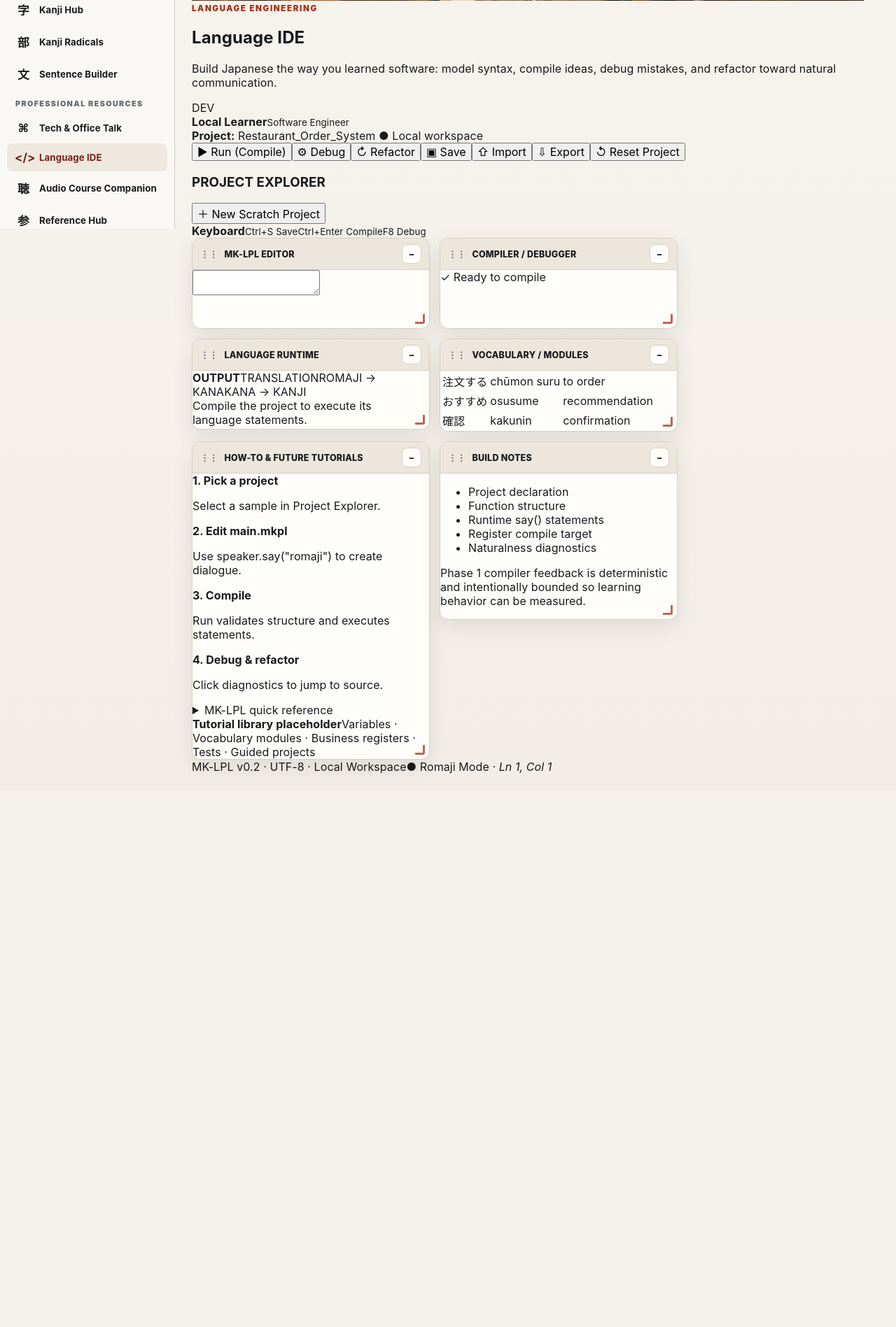
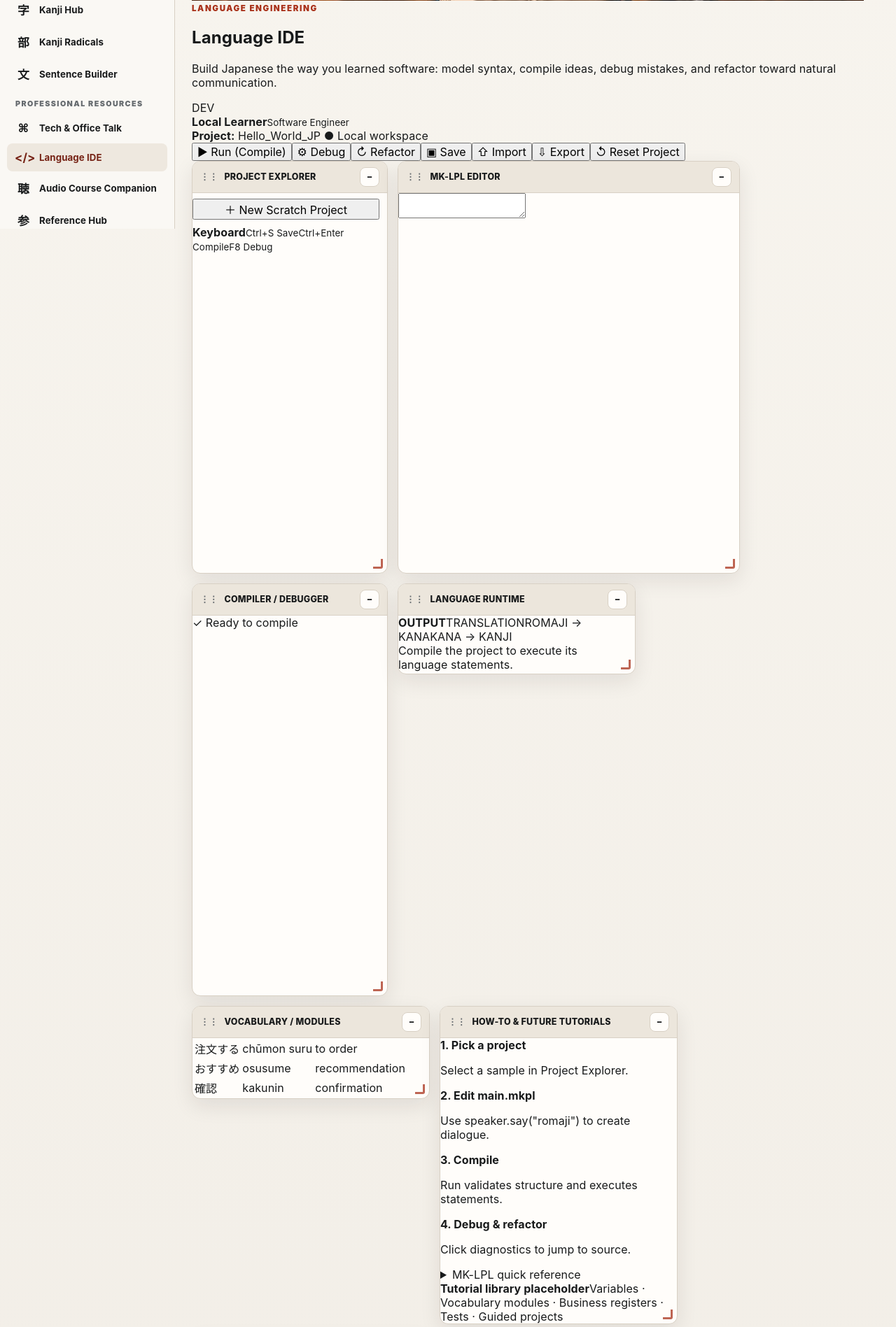
Before and after one commit to eabdiel/ManabiKobo, a Flask app: page /en/language-ide/ in a window 1280 px wide. Shown: the part 473-2370 px from the top of the page at 70% size. Before the commit the page ends 1579 px from the top, so only its background shows below. Run offline with Flask 3, Linux system fonts and the light colour scheme.

```diff
--- a/app/templates/ide/workspace.html
+++ b/app/templates/ide/workspace.html
@@ -3,11 +3,22 @@
 {% block content %}
 <link rel="stylesheet" href="{{ url_for('static',filename='css/language-ide.css') }}?v=2.0">
 <section class="ide-hero"><img src="{{ url_for('static',filename='assets/manabi-kobo-banner.png') }}" alt=""><div><span class="section-kicker">LANGUAGE ENGINEERING</span><h1>Language IDE</h1><p>Build Japanese the way you learned software: model syntax, compile ideas, debug mistakes, and refactor toward natural communication.</p></div><div class="ide-profile"><div class="ide-avatar">DEV</div><span><b>Local Learner</b><small>Software Engineer</small></span></div></section>
-<div class="ide-commandbar"><div><b>Project:</b> <span data-ide-project-name>Restaurant_Order_System</span> <span class="ide-saved">● Local workspace</span></div><div class="ide-actions"><button class="ide-primary" data-ide-run>▶ Run (Compile)</button><button data-ide-debug>⚙ Debug</button><button data-ide-refactor>↻ Refactor</button><button data-ide-save>▣ Save</button><button data-ide-import>⇧ Import</button><button data-ide-export>⇩ Export</button><button data-ide-reset-project>↺ Reset Project</button><input type="file" data-ide-import-file accept=".json,application/json" hidden></div></div>
-<section class="ide-layout"><aside class="ide-project-pane"><h3>PROJECT EXPLORER</h3><div data-ide-explorer></div><div class="ide-actions"><button type="button" data-ide-new-project>＋ New Scratch Project</button></div><div class="ide-shortcuts"><b>Keyboard</b><small>Ctrl+S Save</small><small>Ctrl+Enter Compile</small><small>F8 Debug</small></div></aside>
+<div class="ide-commandbar"><div><b>Project:</b> <span data-ide-project-name>Hello_World_JP</span> <span class="ide-saved">● Local workspace</span></div><div class="ide-actions"><button class="ide-primary" data-ide-run>▶ Run (Compile)</button><button data-ide-debug>⚙ Debug</button><button data-ide-refactor>↻ Refactor</button><button data-ide-save>▣ Save</button><button data-ide-import>⇧ Import</button><button data-ide-export>⇩ Export</button><button data-ide-reset-project>↺ Reset Project</button><input type="file" data-ide-import-file accept=".json,application/json" hidden></div></div>
+
 <section class="ide-workbench" data-mk-canvas="language-ide-v2">
-<article class="ide-tile ide-editor-tile" data-mk-tile="editor"><div data-mk-toolbar><span data-mk-drag>⋮⋮</span><span>MK-LPL EDITOR</span><button data-mk-minimize>−</button></div><div data-mk-body><div class="ide-tabs" data-ide-tabs></div><textarea class="ide-code" spellcheck="false" data-ide-source></textarea></div></article>
-<article class="ide-tile ide-compiler" data-mk-tile="compiler"><div data-mk-toolbar><span data-mk-drag>⋮⋮</span><span>COMPILER / DEBUGGER</span><button data-mk-minimize>−</button></div><div data-mk-body><div class="ide-compile-status" data-ide-status>✓ Ready to compile</div><div data-ide-diagnostics></div></div></article>
+<article class="ide-tile ide-project-pane" data-mk-tile="project-explorer" style="flex-basis:220px;height:590px">
+  <div data-mk-toolbar><span data-mk-drag>⋮⋮</span><span>PROJECT EXPLORER</span><button data-mk-minimize>−</button></div>
+  <div data-mk-body>
+    <div data-ide-explorer></div>
+    <div class="ide-actions" style="display:block;margin:8px 0"><button type="button" data-ide-new-project style="width:100%">＋ New Scratch Project</button></div>
+    <div class="ide-shortcuts"><b>Keyboard</b><small>Ctrl+S Save</small><small>Ctrl+Enter Compile</small><small>F8 Debug</small></div>
+  </div>
+</article>
+
+<article class="ide-tile ide-editor-tile" data-mk-tile="editor" style="flex-basis:calc(62% - 120px);height:590px"><div data-mk-toolbar><span data-mk-drag>⋮⋮</span><span>MK-LPL EDITOR</span><button data-mk-minimize>−</button></div><div data-mk-body><div class="ide-tabs" data-ide-tabs></div><textarea class="ide-code" spellcheck="false" data-ide-source></textarea></div></article>
+
+<article class="ide-tile ide-compiler" data-mk-tile="compiler" style="flex-basis:calc(38% - 128px);height:590px"><div data-mk-toolbar><span data-mk-drag>⋮⋮</span><span>COMPILER / DEBUGGER</span><button data-mk-minimize>−</button></div><div data-mk-body><div class="ide-compile-status" data-ide-status>✓ Ready to compile</div><div data-ide-diagnostics></div></div></article>
+
 <article class="ide-tile ide-runtime" data-mk-tile="runtime"><div data-mk-toolbar><span data-mk-drag>⋮⋮</span><span>LANGUAGE RUNTIME</span><button data-mk-minimize>−</button></div><div data-mk-body><div class="ide-runtime-tabs"><b>OUTPUT</b><span>TRANSLATION</span><span>ROMAJI → KANA</span><span>KANA → KANJI</span></div><div data-ide-runtime-output><div class="ide-empty">Compile the project to execute its language statements.</div></div></div></article>
 <article class="ide-tile ide-vocab" data-mk-tile="vocabulary"><div data-mk-toolbar><span data-mk-drag>⋮⋮</span><span>VOCABULARY / MODULES</span><button data-mk-minimize>−</button></div><div data-mk-body><table><tr><td>注文する</td><td>chūmon suru</td><td>to order</td></tr><tr><td>おすすめ</td><td>osusume</td><td>recommendation</td></tr><tr><td>確認</td><td>kakunin</td><td>confirmation</td></tr></table></div></article>
 <article class="ide-tile ide-tutorials" data-mk-tile="tutorials"><div data-mk-toolbar><span data-mk-drag>⋮⋮</span><span>HOW-TO & FUTURE TUTORIALS</span><button data-mk-minimize>−</button></div><div data-mk-body><div class="ide-guide-grid"><section><b>1. Pick a project</b><p>Select a sample in Project Explorer.</p></section><section><b>2. Edit main.mkpl</b><p>Use speaker.say("romaji") to create dialogue.</p></section><section><b>3. Compile</b><p>Run validates structure and executes statements.</p></section><section><b>4. Debug & refactor</b><p>Click diagnostics to jump to source.</p></section></div><details><summary>MK-LPL quick reference</summary><pre>project My_Project
@@ -17,6 +28,9 @@ function greet():
     speaker.say("hajimemashite")
 
 compile japanese.polite
-end</pre></details><div class="ide-tutorial-roadmap"><b>Tutorial library placeholder</b><span>Variables · Vocabulary modules · Business registers · Tests · Guided projects</span></div></div></article><article class="ide-tile ide-tests" data-mk-tile="tests"><div data-mk-toolbar><span data-mk-drag>⋮⋮</span><span>BUILD NOTES</span><button data-mk-minimize>−</button></div><div data-mk-body><ul><li>Project declaration</li><li>Function structure</li><li>Runtime say() statements</li><li>Register compile target</li><li>Naturalness diagnostics</li></ul><p class="ide-research-note">Phase 1 compiler feedback is deterministic and intentionally bounded so learning behavior can be measured.</p></div></article>
-</section></section><div class="ide-statusbar"><span>MK-LPL v0.2 · UTF-8 · Local Workspace</span><span>● Romaji Mode · <i data-ide-cursor>Ln 1, Col 1</i></span></div>
-{% endblock %}{% block scripts %}<script src="{{ url_for('static',filename='js/language-ide.js') }}?v=2.1.2" defer></script>{% endblock %}
+end</pre></details><div class="ide-tutorial-roadmap"><b>Tutorial library placeholder</b><span>Variables · Vocabulary modules · Business registers · Tests · Guided projects</span></div></div></article>
+<article class="ide-tile ide-tests" data-mk-tile="tests"><div data-mk-toolbar><span data-mk-drag>⋮⋮</span><span>BUILD NOTES</span><button data-mk-minimize>−</button></div><div data-mk-body><ul><li>Project declaration</li><li>Function structure</li><li>Runtime say() statements</li><li>Register compile target</li><li>Naturalness diagnostics</li></ul><p class="ide-research-note">Phase 1 compiler feedback is deterministic and intentionally bounded so learning behavior can be measured.</p></div></article>
+</section>
+
+<div class="ide-statusbar"><span>MK-LPL v0.2 · UTF-8 · Local Workspace</span><span>● Romaji Mode · <i data-ide-cursor>Ln 1, Col 1</i></span></div>
+{% endblock %}{% block scripts %}<script src="{{ url_for('static',filename='js/language-ide.js') }}?v=2.1.3" defer></script>{% endblock %}
```
